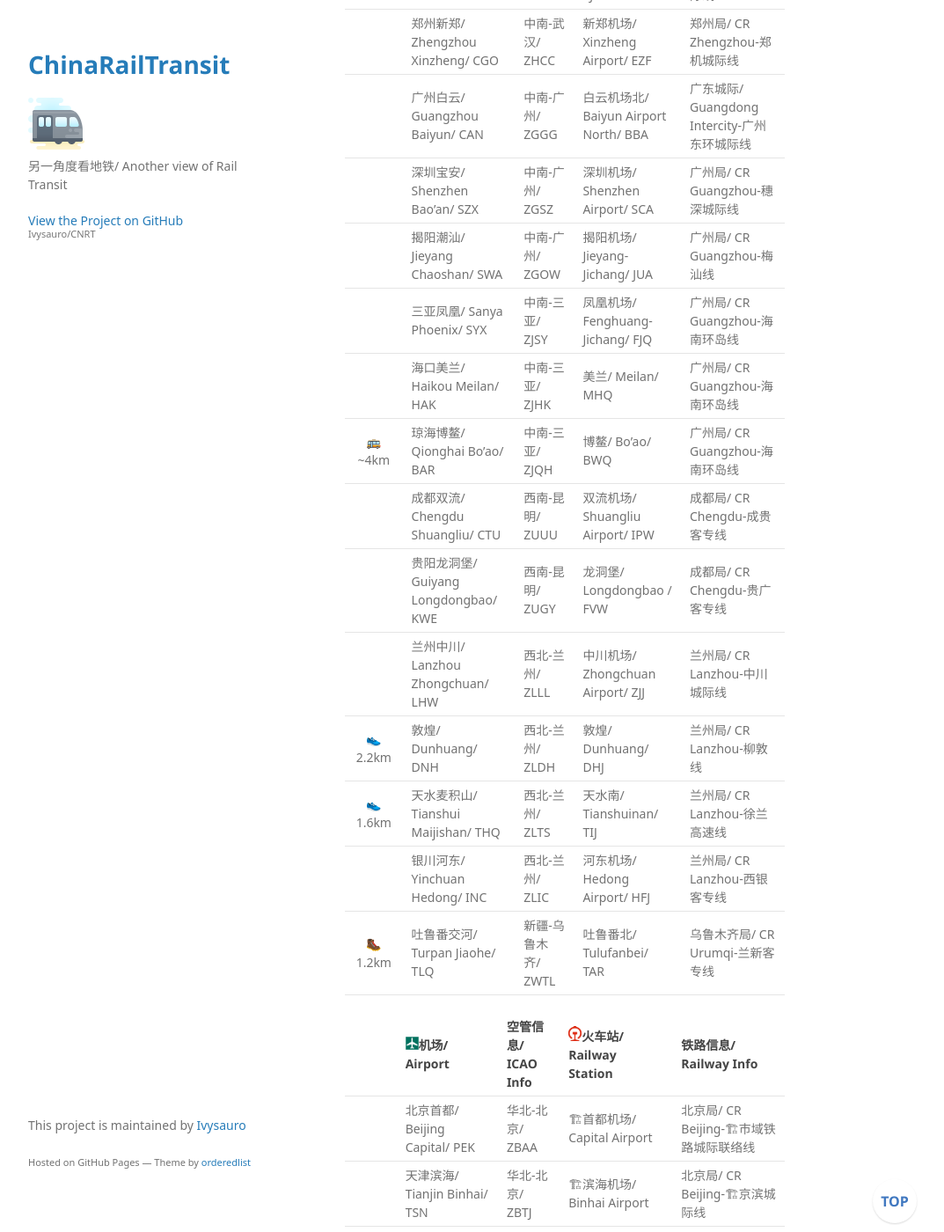
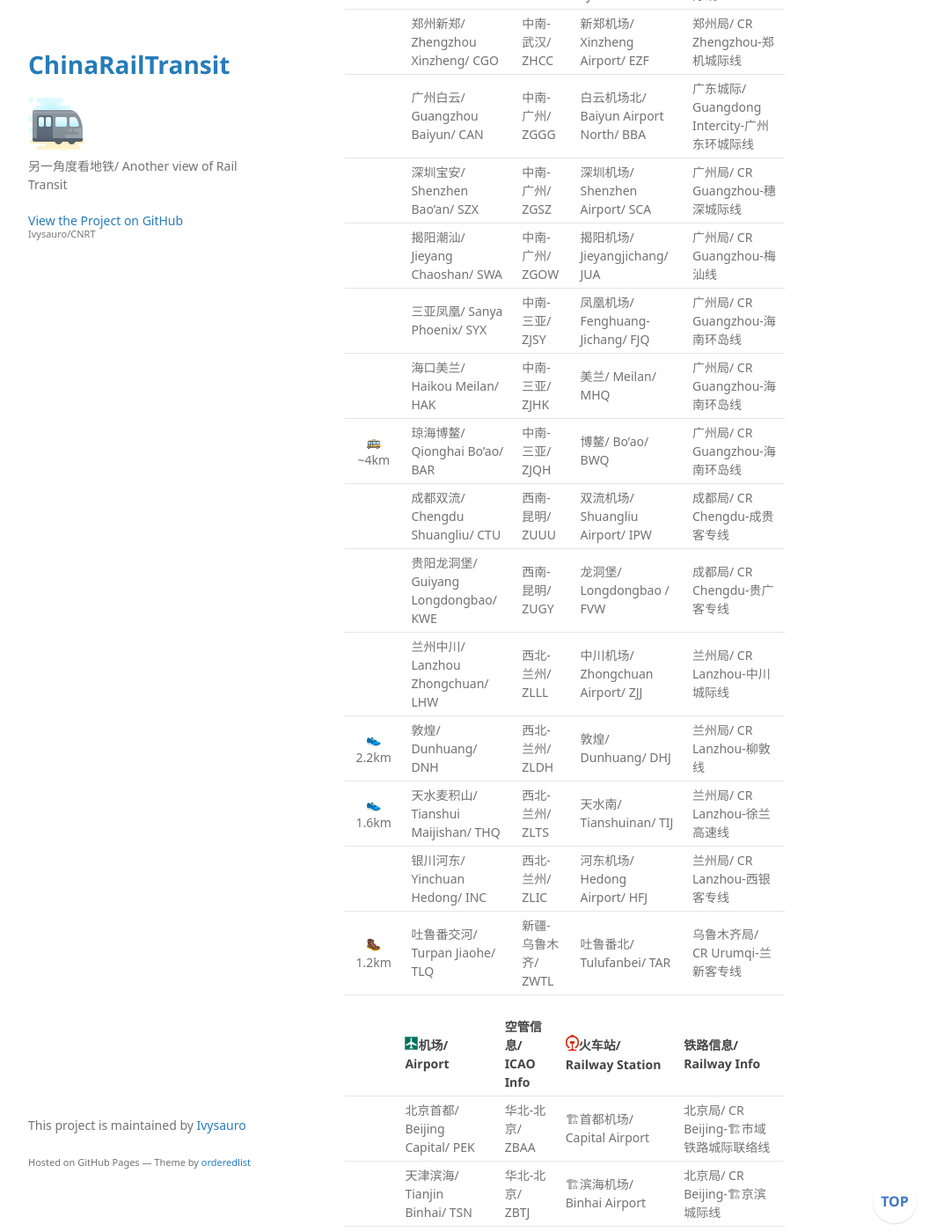
Before and after one commit to Ivysauro/CNRT, a Jekyll site: the page built from data/Air-Rail.md, in a window 1280 px wide and 1400 px high, scrolled down 1167 px. Shown: the whole window at 88% size, without its empty margins (178-1251 px from the left). Built offline with Jekyll 4.4.1, drawn with Linux system fonts in a browser that asks for light colours; some web fonts are replaced; our own code applies the rules of GitHub Pages for plain Markdown files; a script that is not in the unit is left out; some of the changed text lies outside the part shown.

```diff
--- a/data/Air-Rail.md
+++ b/data/Air-Rail.md
@@ -25,7 +25,7 @@
 | | 郑州新郑/ Zhengzhou Xinzheng/ CGO | 中南-武汉/ ZHCC | 新郑机场/ Xinzheng Airport/ EZF | 郑州局/ CR Zhengzhou-郑机城际线 |
 | | 广州白云/ Guangzhou Baiyun/ CAN | 中南-广州/ ZGGG | 白云机场北/ Baiyun Airport North/ BBA | 广东城际/ Guangdong Intercity-广州东环城际线 |
 | | 深圳宝安/ Shenzhen Bao'an/ SZX | 中南-广州/ ZGSZ | 深圳机场/ Shenzhen Airport/ SCA | 广州局/ CR Guangzhou-穗深城际线 |
-| | 揭阳潮汕/ Jieyang Chaoshan/ SWA | 中南-广州/ ZGOW | 揭阳机场/ Jieyang-Jichang/ JUA | 广州局/ CR Guangzhou-梅汕线 |
+| | 揭阳潮汕/ Jieyang Chaoshan/ SWA | 中南-广州/ ZGOW | 揭阳机场/ Jieyangjichang/ JUA | 广州局/ CR Guangzhou-梅汕线 |
 | | 三亚凤凰/ Sanya Phoenix/ SYX | 中南-三亚/ ZJSY | 凤凰机场/ Fenghuang-Jichang/ FJQ | 广州局/ CR Guangzhou-海南环岛线 |
 | | 海口美兰/ Haikou Meilan/ HAK | 中南-三亚/ ZJHK | 美兰/ Meilan/ MHQ | 广州局/ CR Guangzhou-海南环岛线 |
 | 🚌~4km | 琼海博鳌/ Qionghai Bo'ao/ BAR | 中南-三亚/ ZJQH | 博鳌/ Bo'ao/ BWQ | 广州局/ CR Guangzhou-海南环岛线 |
```
Also changed, not shown: other parts of data/Air-Rail.md (+1 -1 lines).
